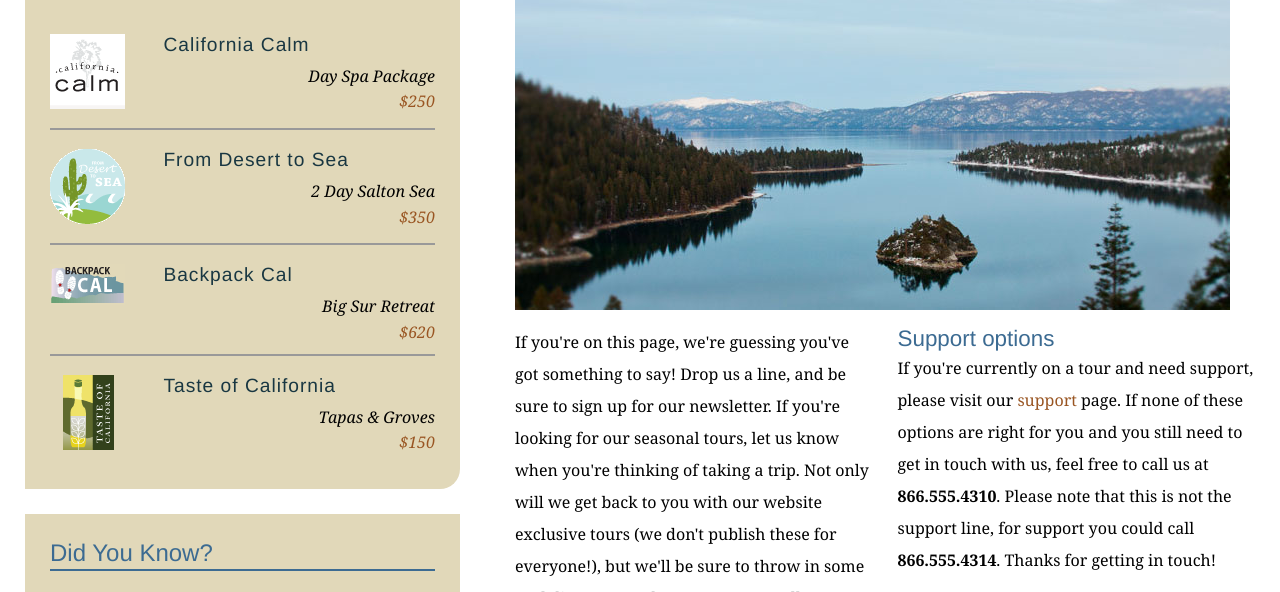
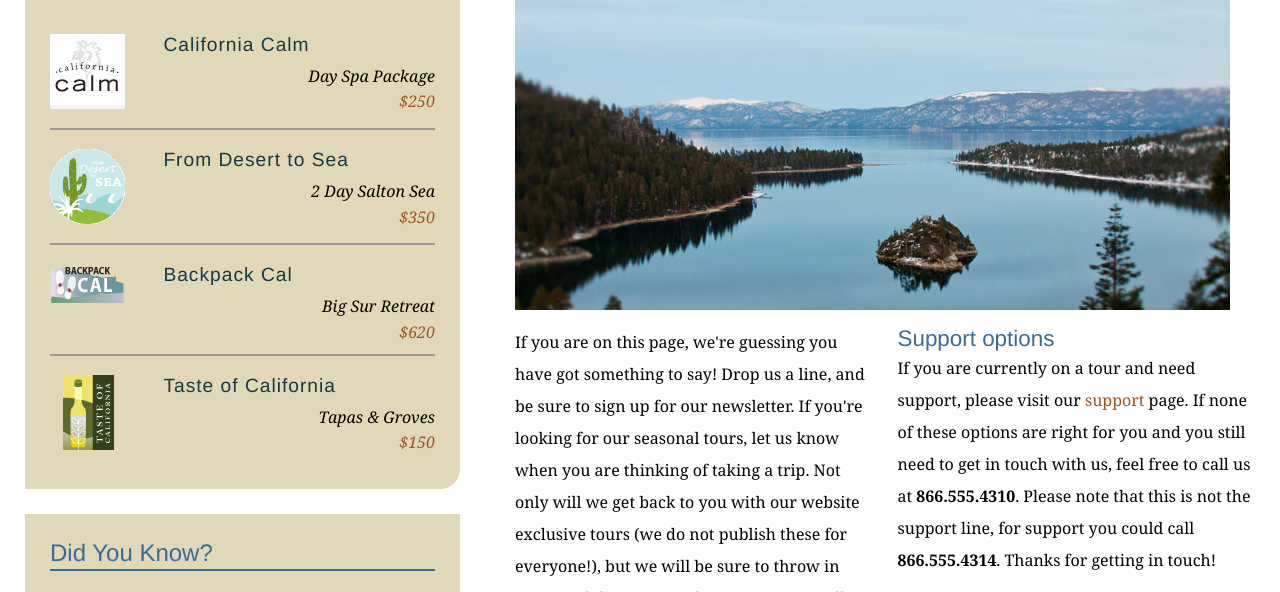
Before and after one commit to martyy/explore_california, a plain HTML site: page contact.html in a window 1280 px wide. Shown: the part 342-934 px from the top of the page. Drawn offline with Linux system fonts and the light colour scheme.

Commit message:
Removed contractions from contact page text

```diff
--- a/contact.html
+++ b/contact.html
@@ -68,10 +68,10 @@
           <h1>Get in touch</h1>
           <img src="assets/images/emerald_bay.jpg" alt="Beautiful Lake Tahoe" class="articleImage" />
           <div class="multiCol">
-            <p>If you're on this page, we're guessing you've got something to say! Drop us a line, and be sure to sign up for our newsletter. If you're looking for our seasonal tours,  let us know when you're thinking of taking a trip. Not only will we get back to you with our website exclusive tours (we don't publish these for everyone!), but we'll be sure to throw in some cool discounts and tour extras as well.</p>
+            <p>If you are on this page, we're guessing you have got something to say! Drop us a line, and be sure to sign up for our newsletter. If you're looking for our seasonal tours,  let us know when you are thinking of taking a trip. Not only will we get back to you with our website exclusive tours (we do not publish these for everyone!), but we will be sure to throw in some cool discounts and tour extras as well.</p>
 
             <h2>Support options</h2>
-            <p>If you're currently on a tour and need support, please visit our <a href="support.html">support</a> page. If none of these options are right for you and you still need to get in touch with us, feel free to call us at<span class="phone"> <strong>866.555.4310</strong>. Please note that this is not the support line, for support you could call </span><strong>866.555.4314</strong>. Thanks for getting in touch!</p>
+            <p>If you are currently on a tour and need support, please visit our <a href="support.html">support</a> page. If none of these options are right for you and you still need to get in touch with us, feel free to call us at<span class="phone"> <strong>866.555.4310</strong>. Please note that this is not the support line, for support you could call </span><strong>866.555.4314</strong>. Thanks for getting in touch!</p>
           </div>
 
           <form id="frmContact" name="frmContact" method="post" action="contact_process.html">
```
